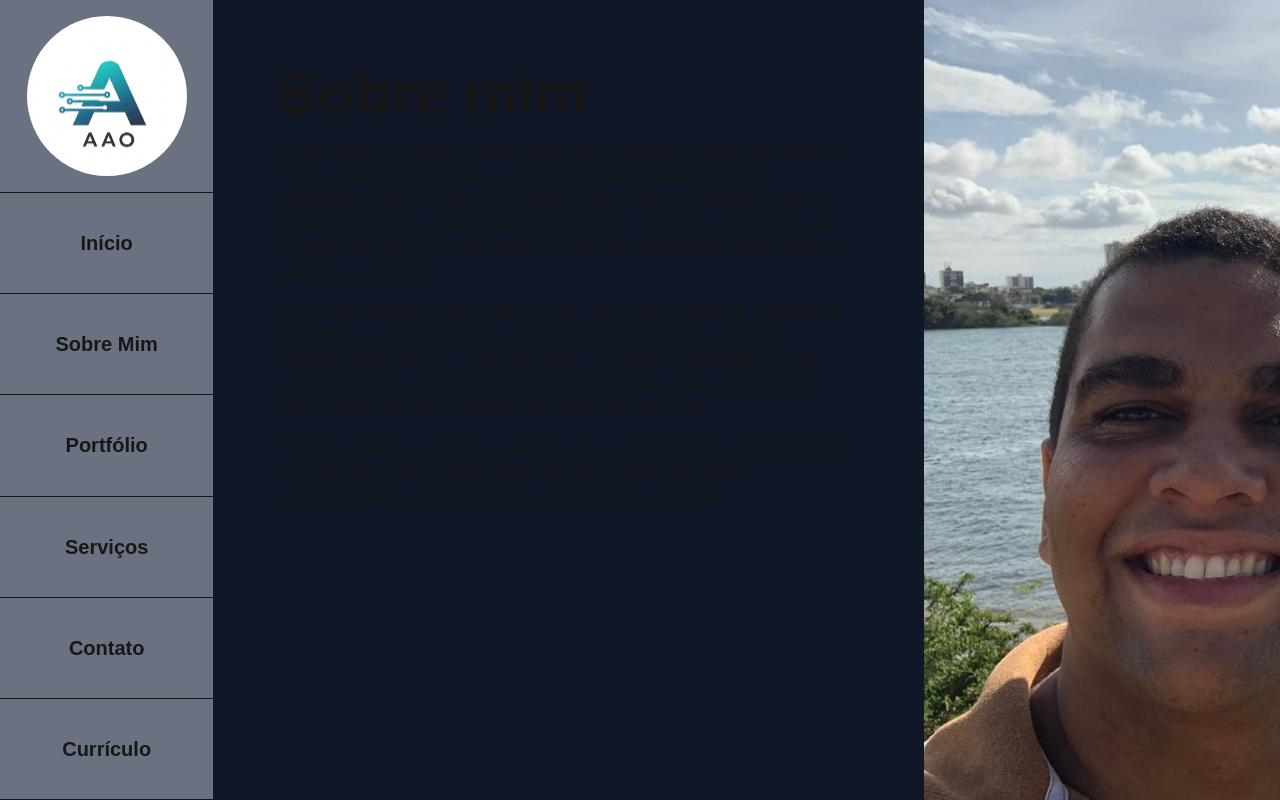
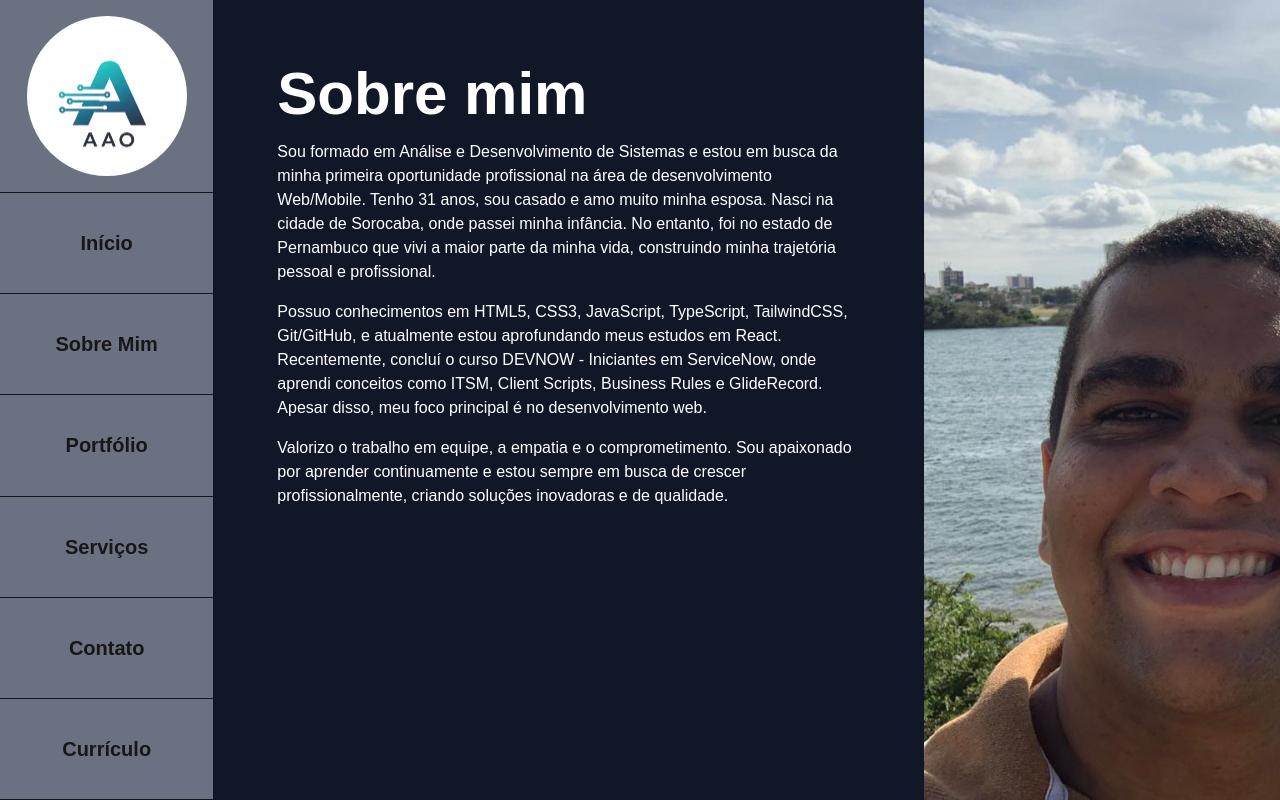
Before and after one commit to Aureliano2021/portfolio, a Next.js app: page / in a window 1280 px wide. Both pictures are taken after a click on the item "Sobre Mim". Built offline with nearby package versions, Linux system fonts and the light colour scheme.

Commit message:
Adicionando cor branca nas letras sobre mim

```diff
--- a/src/components/SobreMim.tsx
+++ b/src/components/SobreMim.tsx
@@ -10,7 +10,7 @@ export const SobreMim = () => {
             transition={{ duration: 1 }}
         >
 
-        <div className="flex">
+        <div className="flex text-white">
             <div className="flex-2/3 p-16">
                 <h1 className="text-6xl font-semibold">Sobre mim</h1>
                 <p className="my-4">Sou formado em Análise e Desenvolvimento de Sistemas e estou em busca da minha primeira oportunidade profissional na área de desenvolvimento Web/Mobile. Tenho 31 anos, sou casado e amo muito minha esposa. Nasci na cidade de Sorocaba, onde passei minha infância. No entanto, foi no estado de Pernambuco que vivi a maior parte da minha vida, construindo minha trajetória pessoal e profissional.</p>
```
